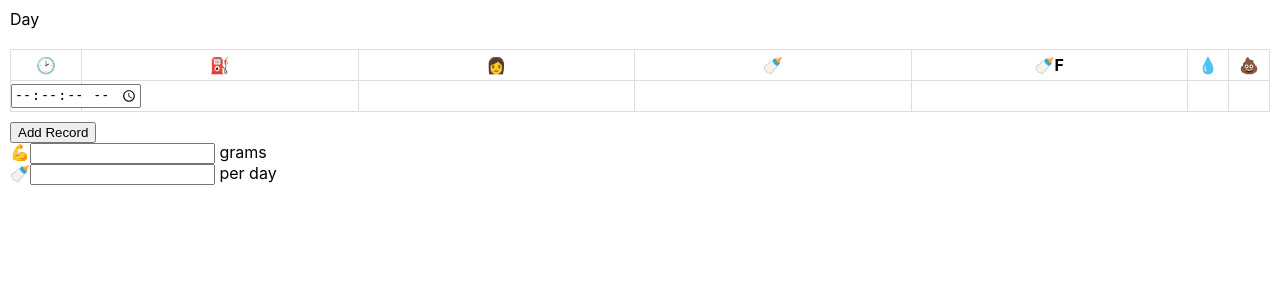
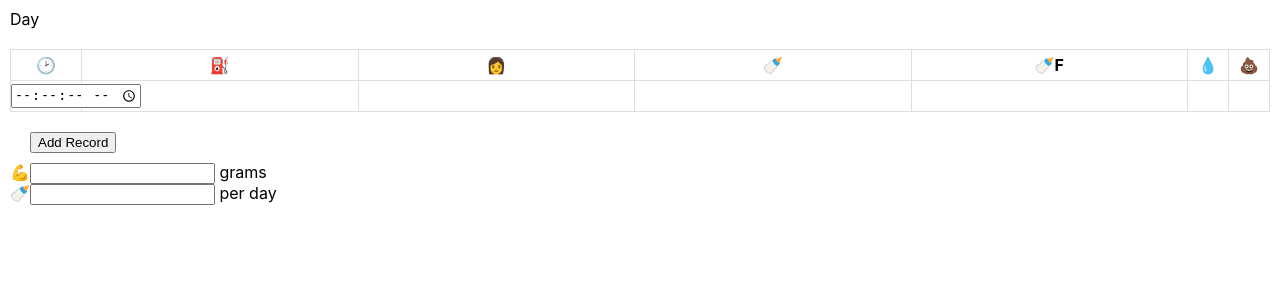
Before and after one commit to zoreet/babychart, a PHP site: page /?id=1 in a window 1280 px wide. Shown: the part 80-380 px from the top of the page. Run offline with PHP 8.4, Linux system fonts and the light colour scheme; some libraries are stand-ins or nearby versions.

Commit message:
quick hack to make the button a bit easier to click

```diff
--- a/static/css/main.css
+++ b/static/css/main.css
@@ -162,3 +162,6 @@ h1 {
     padding-top: 10px;
     bottom: 0;
 }
+.day__foot button { /* hack */
+    margin: 10px 20px;
+}
```
